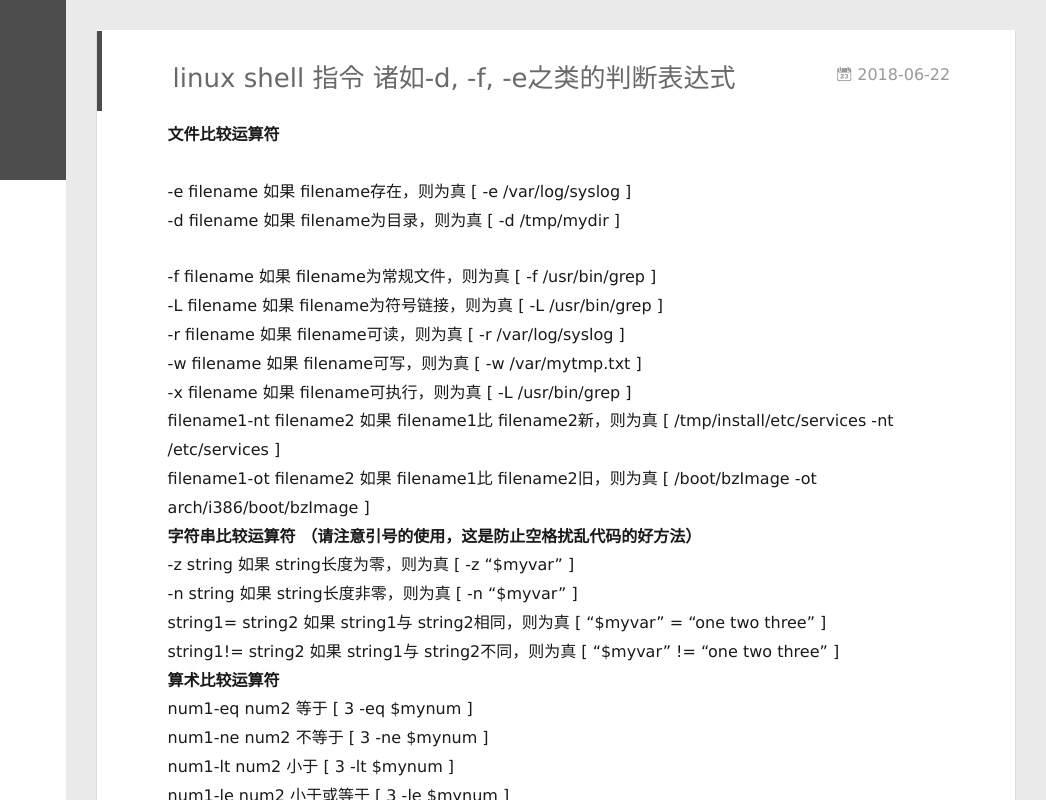
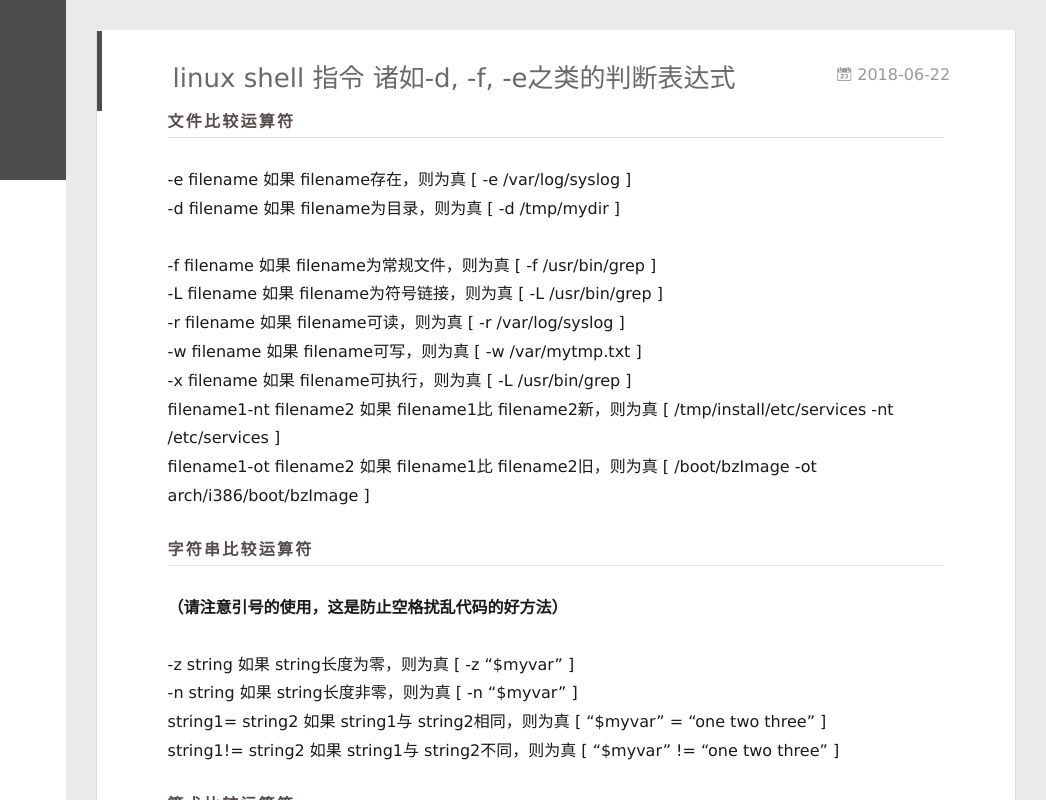
Before and after one commit to lui1798/lui1798.github.io, a plain HTML site: page 2018/06/22/linux-shell-指令-诸如-d-f-e之类的判断表达式/index.html in a window 1280 px wide. Shown: the full height of the page, 234-1280 px from the left. Drawn offline with Linux system fonts and the light colour scheme.

Commit message:
Site updated: 2018-06-23 10:46:54

```diff
--- a/2018/06/22/linux-shell-指令-诸如-d-f-e之类的判断表达式/index.html
+++ b/2018/06/22/linux-shell-指令-诸如-d-f-e之类的判断表达式/index.html
@@ -8,17 +8,17 @@
   <link rel="dns-prefetch" href="http://localhost:4000">
   <title>linux shell 指令 诸如-d, -f, -e之类的判断表达式 | 运维笔记</title>
   <meta name="viewport" content="width=device-width, initial-scale=1, maximum-scale=1">
-  <meta name="description" content="文件比较运算符 -e filename 如果 filename存在，则为真 [ -e /var/log/syslog ]-d filename 如果 filename为目录，则为真 [ -d /tmp/mydir ]">
+  <meta name="description" content="文件比较运算符-e filename 如果 filename存在，则为真 [ -e /var/log/syslog ]-d filename 如果 filename为目录，则为真 [ -d /tmp/mydir ]">
 <meta property="og:type" content="article">
 <meta property="og:title" content="linux shell 指令 诸如-d, -f, -e之类的判断表达式">
 <meta property="og:url" content="http://localhost:4000/2018/06/22/linux-shell-指令-诸如-d-f-e之类的判断表达式/index.html">
 <meta property="og:site_name" content="运维笔记">
-<meta property="og:description" content="文件比较运算符 -e filename 如果 filename存在，则为真 [ -e /var/log/syslog ]-d filename 如果 filename为目录，则为真 [ -d /tmp/mydir ]">
+<meta property="og:description" content="文件比较运算符-e filename 如果 filename存在，则为真 [ -e /var/log/syslog ]-d filename 如果 filename为目录，则为真 [ -d /tmp/mydir ]">
 <meta property="og:locale" content="default">
-<meta property="og:updated_time" content="2018-06-23T02:35:29.253Z">
+<meta property="og:updated_time" content="2018-06-23T02:43:44.984Z">
 <meta name="twitter:card" content="summary">
 <meta name="twitter:title" content="linux shell 指令 诸如-d, -f, -e之类的判断表达式">
-<meta name="twitter:description" content="文件比较运算符 -e filename 如果 filename存在，则为真 [ -e /var/log/syslog ]-d filename 如果 filename为目录，则为真 [ -d /tmp/mydir ]">
+<meta name="twitter:description" content="文件比较运算符-e filename 如果 filename存在，则为真 [ -e /var/log/syslog ]-d filename 如果 filename为目录，则为真 [ -d /tmp/mydir ]">
 
     <link rel="alternative" href="/atom.xml" title="运维笔记" type="application/atom+xml">
 
@@ -174,10 +174,12 @@
 
     <div class="article-entry" itemprop="articleBody">
 
-        <p><strong>文件比较运算符</strong></p>
-<p>-e filename 如果 filename存在，则为真 [ -e /var/log/syslog ]<br>-d filename 如果 filename为目录，则为真 [ -d /tmp/mydir ]</p>
+        <h4 id="文件比较运算符"><a href="#文件比较运算符" class="headerlink" title="文件比较运算符"></a><strong>文件比较运算符</strong></h4><p>-e filename 如果 filename存在，则为真 [ -e /var/log/syslog ]<br>-d filename 如果 filename为目录，则为真 [ -d /tmp/mydir ]</p>
 <a id="more"></a>
-<p>-f filename 如果 filename为常规文件，则为真 [ -f /usr/bin/grep ]<br>-L filename 如果 filename为符号链接，则为真 [ -L /usr/bin/grep ]<br>-r filename 如果 filename可读，则为真 [ -r /var/log/syslog ]<br>-w filename 如果 filename可写，则为真 [ -w /var/mytmp.txt ]<br>-x filename 如果 filename可执行，则为真 [ -L /usr/bin/grep ]<br>filename1-nt filename2 如果 filename1比 filename2新，则为真 [ /tmp/install/etc/services -nt /etc/services ]<br>filename1-ot filename2 如果 filename1比 filename2旧，则为真 [ /boot/bzImage -ot arch/i386/boot/bzImage ]<br><strong>字符串比较运算符 （请注意引号的使用，这是防止空格扰乱代码的好方法）</strong><br>-z string 如果 string长度为零，则为真 [ -z “$myvar” ]<br>-n string 如果 string长度非零，则为真 [ -n “$myvar” ]<br>string1= string2 如果 string1与 string2相同，则为真 [ “$myvar” = “one two three” ]<br>string1!= string2 如果 string1与 string2不同，则为真 [ “$myvar” != “one two three” ]<br><strong>算术比较运算符</strong><br>num1-eq num2 等于 [ 3 -eq $mynum ]<br>num1-ne num2 不等于 [ 3 -ne $mynum ]<br>num1-lt num2 小于 [ 3 -lt $mynum ]<br>num1-le num2 小于或等于 [ 3 -le $mynum ]<br>num1-gt num2 大于 [ 3 -gt $mynum ]<br>num1-ge num2 大于或等于 [ 3 -ge $mynum ]</p>
+<p>-f filename 如果 filename为常规文件，则为真 [ -f /usr/bin/grep ]<br>-L filename 如果 filename为符号链接，则为真 [ -L /usr/bin/grep ]<br>-r filename 如果 filename可读，则为真 [ -r /var/log/syslog ]<br>-w filename 如果 filename可写，则为真 [ -w /var/mytmp.txt ]<br>-x filename 如果 filename可执行，则为真 [ -L /usr/bin/grep ]<br>filename1-nt filename2 如果 filename1比 filename2新，则为真 [ /tmp/install/etc/services -nt /etc/services ]<br>filename1-ot filename2 如果 filename1比 filename2旧，则为真 [ /boot/bzImage -ot arch/i386/boot/bzImage ]</p>
+<h4 id="字符串比较运算符"><a href="#字符串比较运算符" class="headerlink" title="字符串比较运算符 "></a><strong>字符串比较运算符 </strong></h4><p><strong>（请注意引号的使用，这是防止空格扰乱代码的好方法）</strong></p>
+<p>-z string 如果 string长度为零，则为真 [ -z “$myvar” ]<br>-n string 如果 string长度非零，则为真 [ -n “$myvar” ]<br>string1= string2 如果 string1与 string2相同，则为真 [ “$myvar” = “one two three” ]<br>string1!= string2 如果 string1与 string2不同，则为真 [ “$myvar” != “one two three” ]</p>
+<h4 id="算术比较运算符"><a href="#算术比较运算符" class="headerlink" title="算术比较运算符"></a><strong>算术比较运算符</strong></h4><p>num1-eq num2 等于 [ 3 -eq $mynum ]<br>num1-ne num2 不等于 [ 3 -ne $mynum ]<br>num1-lt num2 小于 [ 3 -lt $mynum ]<br>num1-le num2 小于或等于 [ 3 -le $mynum ]<br>num1-gt num2 大于 [ 3 -gt $mynum ]<br>num1-ge num2 大于或等于 [ 3 -ge $mynum ]</p>
 
 
 
```
Also changed, not shown: index.html (+1 -2 lines).
